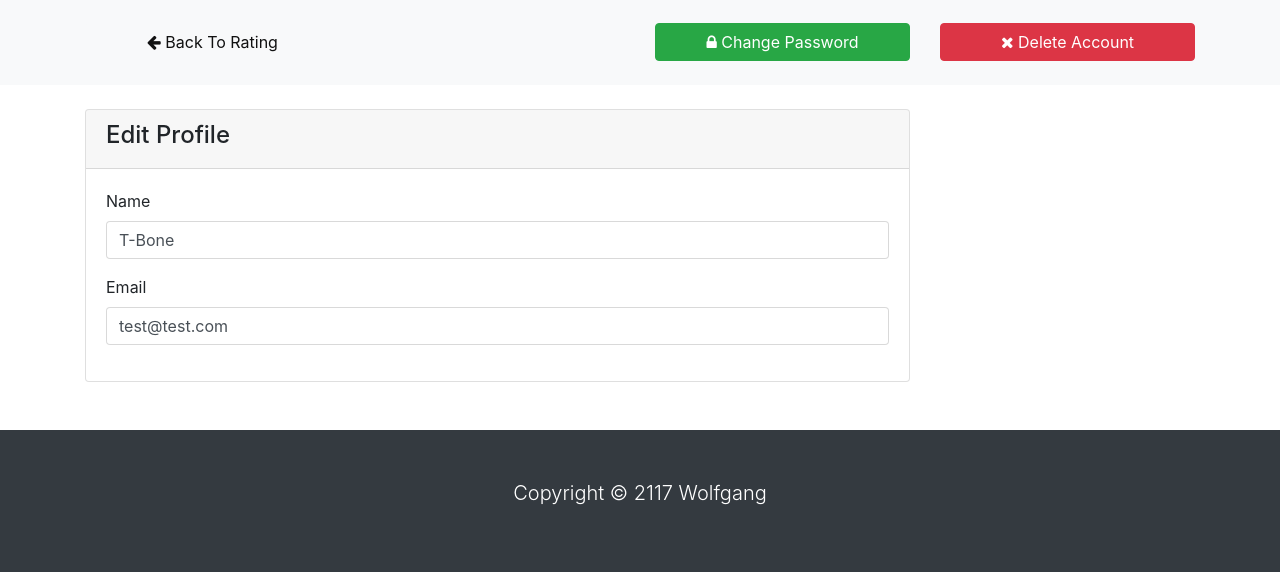
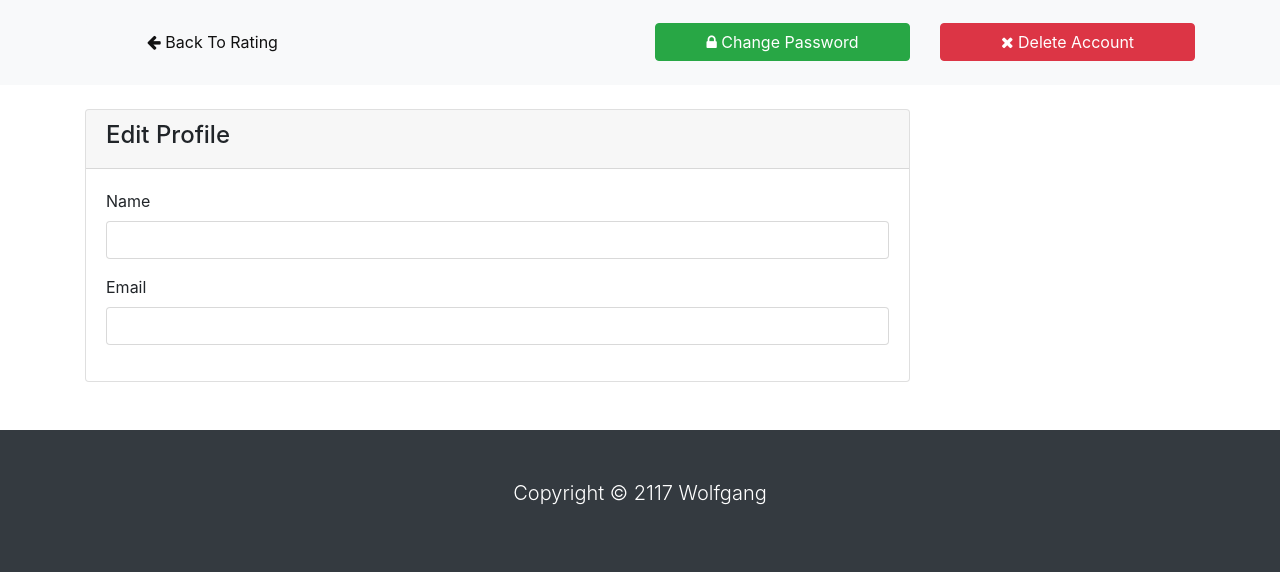
Before and after one commit to dylanelznic/MusicSuggestionApp, a Flask app: page /profile in a window 1280 px wide. Shown: the part 109-694 px from the top of the page. Run offline with Flask 2, Linux system fonts and the light colour scheme; a user stored in the database is signed in; some libraries are stand-ins or nearby versions.

Commit message:
Small Commit

```diff
--- a/templates/profile.html
+++ b/templates/profile.html
@@ -100,11 +100,11 @@
               <form>
                 <div class="form-group">
                   <label for="name">Name</label>
-                  <input type="text" class="form-control" value="T-Bone">
+                  <input type="text" class="form-control" value="">
                 </div>
                 <div class="form-group">
                   <label for="email">Email</label>
-                  <input type="text" class="form-control" value="test@test.com">
+                  <input type="text" class="form-control" value="">
                 </div>
               </form>
             </div>
```
